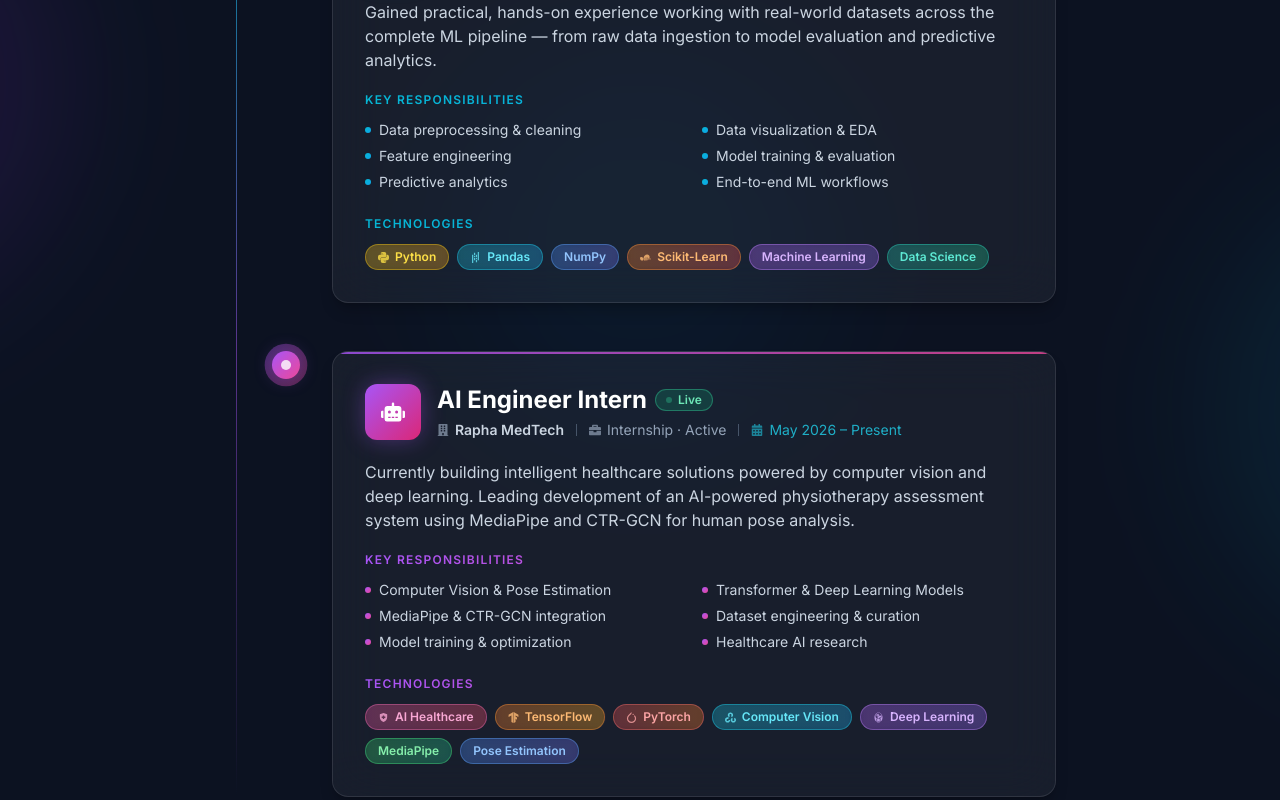
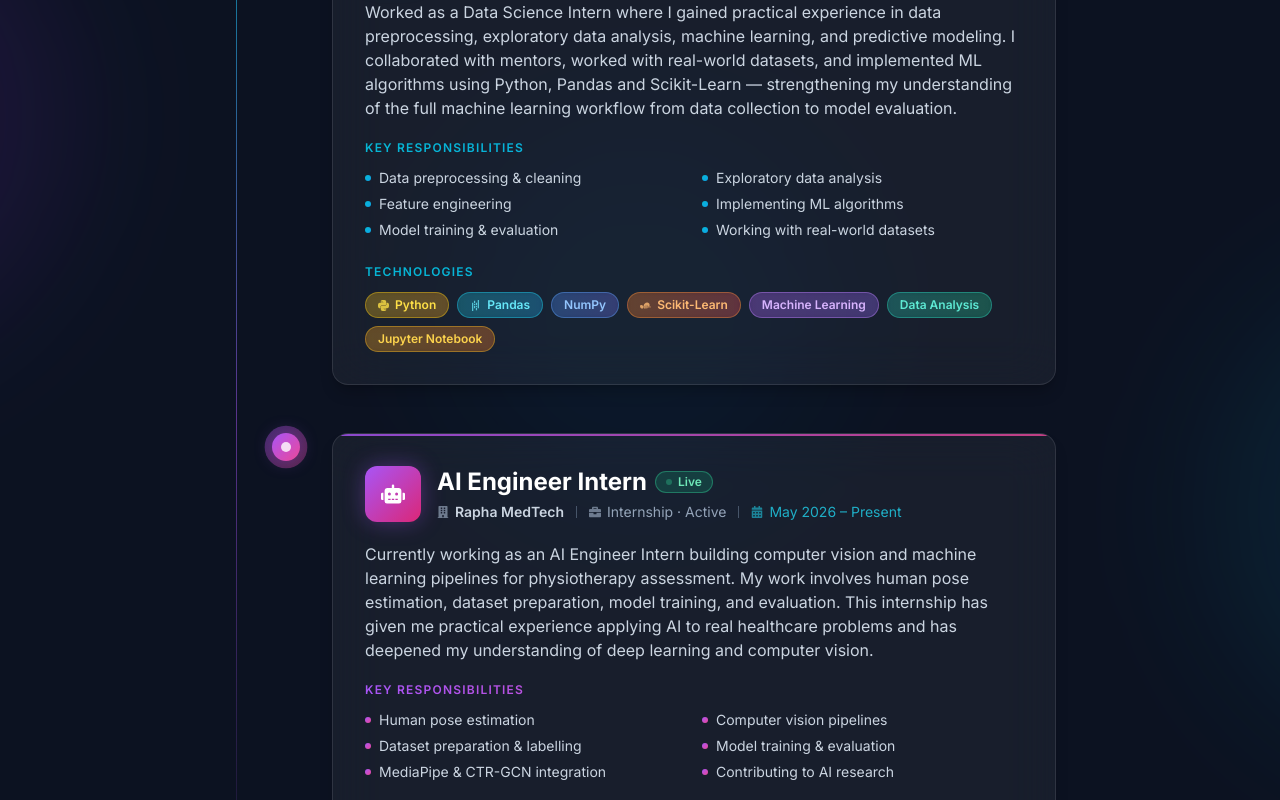
Before and after one commit to PriscillajospinG/upgraded-port, a React (Vite) app: page / in a window 1280 px wide. Shown: the part 2200-3000 px from the top of the page. Built offline with nearby package versions, Linux system fonts and the light colour scheme.

Commit message:
feat: update experience section with detailed descriptions, expanded responsibilities, and additional skill badges

```diff
--- a/src/components/Experience.tsx
+++ b/src/components/Experience.tsx
@@ -54,14 +54,14 @@ const experiences: ExperienceItem[] = [
     accentTo: 'to-sky-500',
     glowColor: 'rgba(6,182,212,0.35)',
     description:
-      'Gained practical, hands-on experience working with real-world datasets across the complete ML pipeline — from raw data ingestion to model evaluation and predictive analytics.',
+      'Worked as a Data Science Intern where I gained practical experience in data preprocessing, exploratory data analysis, machine learning, and predictive modeling. I collaborated with mentors, worked with real-world datasets, and implemented ML algorithms using Python, Pandas and Scikit-Learn — strengthening my understanding of the full machine learning workflow from data collection to model evaluation.',
     responsibilities: [
       'Data preprocessing & cleaning',
-      'Data visualization & EDA',
+      'Exploratory data analysis',
       'Feature engineering',
+      'Implementing ML algorithms',
       'Model training & evaluation',
-      'Predictive analytics',
-      'End-to-end ML workflows',
+      'Working with real-world datasets',
     ],
     badges: [
       {
@@ -90,9 +90,14 @@ const experiences: ExperienceItem[] = [
           'from-purple-500/30 to-violet-500/30 border-purple-400/40 text-purple-300',
       },
       {
-        label: 'Data Science',
+        label: 'Data Analysis',
         gradient:
           'from-teal-500/30 to-emerald-500/30 border-teal-400/40 text-teal-300',
+      },
+      {
+        label: 'Jupyter Notebook',
+        gradient:
+          'from-amber-500/30 to-orange-500/30 border-amber-400/40 text-amber-300',
       },
     ],
   },
@@ -107,20 +112,20 @@ const experiences: ExperienceItem[] = [
     accentTo: 'to-pink-500',
     glowColor: 'rgba(168,85,247,0.35)',
     description:
-      'Currently building intelligent healthcare solutions powered by computer vision and deep learning. Leading development of an AI-powered physiotherapy assessment system using MediaPipe and CTR-GCN for human pose analysis.',
+      'Currently working as an AI Engineer Intern building computer vision and machine learning pipelines for physiotherapy assessment. My work involves human pose estimation, dataset preparation, model training, and evaluation. This internship has given me practical experience applying AI to real healthcare problems and has deepened my understanding of deep learning and computer vision.',
     responsibilities: [
-      'Computer Vision & Pose Estimation',
-      'Transformer & Deep Learning Models',
+      'Human pose estimation',
+      'Computer vision pipelines',
+      'Dataset preparation & labelling',
+      'Model training & evaluation',
       'MediaPipe & CTR-GCN integration',
-      'Dataset engineering & curation',
-      'Model training & optimization',
-      'Healthcare AI research',
+      'Contributing to AI research',
     ],
     badges: [
       {
-        label: 'AI Healthcare',
+        label: 'Python',
         gradient:
-          'from-pink-500/30 to-rose-500/30 border-pink-400/40 text-pink-300',
+          'from-yellow-500/30 to-amber-500/30 border-yellow-400/40 text-yellow-300',
       },
       {
         label: 'TensorFlow',
@@ -133,6 +138,11 @@ const experiences: ExperienceItem[] = [
           'from-red-500/30 to-orange-500/30 border-red-400/40 text-red-300',
       },
       {
+        label: 'MediaPipe',
+        gradient:
+          'from-green-500/30 to-emerald-500/30 border-green-400/40 text-green-300',
+      },
+      {
         label: 'Computer Vision',
         gradient:
           'from-cyan-500/30 to-sky-500/30 border-cyan-400/40 text-cyan-300',
@@ -143,14 +153,19 @@ const experiences: ExperienceItem[] = [
           'from-purple-500/30 to-violet-500/30 border-purple-400/40 text-purple-300',
       },
       {
-        label: 'MediaPipe',
-        gradient:
-          'from-green-500/30 to-emerald-500/30 border-green-400/40 text-green-300',
-      },
-      {
         label: 'Pose Estimation',
         gradient:
           'from-blue-500/30 to-indigo-500/30 border-blue-400/40 text-blue-300',
+      },
+      {
+        label: 'CTR-GCN',
+        gradient:
+          'from-pink-500/30 to-rose-500/30 border-pink-400/40 text-pink-300',
+      },
+      {
+        label: 'Git',
+        gradient:
+          'from-slate-500/30 to-gray-500/30 border-slate-400/40 text-slate-300',
       },
     ],
   },
```
